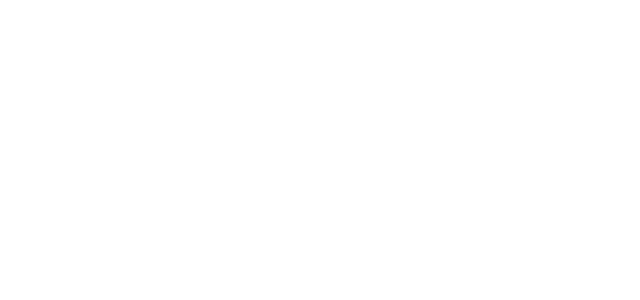
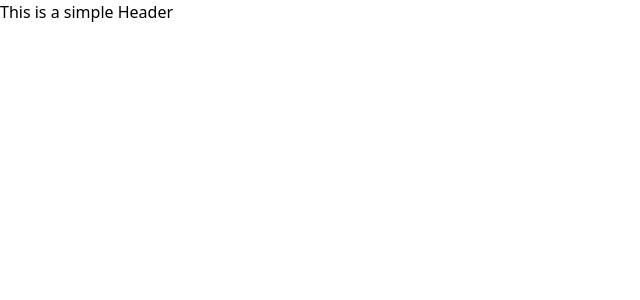
Before and after one commit to Rajesh-Royal/WYNK-Music-App-Clone, a React (Create React App) app: page / in a window 1280 px wide. Shown: the top 300 px of the page, without its empty margins (0-640 px from the left). Built offline with nearby package versions, Linux system fonts and the light colour scheme.

Commit message:
CLassnames function to get classNames by conditionally

```diff
--- a/src/App.tsx
+++ b/src/App.tsx
@@ -1,11 +1,12 @@
 import React from "react";
+import Header from "./components/Header/Header";
 import Container from "./containers/Container";
 
 function App() {
   return (
-  <Container>
-
-  </Container>
+  <main>
+    <Header />
+  </main>
   );
 }
 
--- /dev/null
+++ b/src/components/Header/Header.tsx
@@ -0,0 +1,15 @@
+import React from "react";
+
+interface Props {
+
+}
+
+const Header = (props: Props) => {
+    return (
+        <header>
+            This is a simple Header
+        </header>
+    );
+};
+
+export default Header;
--- /dev/null
+++ b/src/utils/ClassNames.tsx
@@ -0,0 +1,5 @@
+// conditionally renders classNames
+
+export default function classNames(...classes: string[]):string {
+    return classes.filter(Boolean).join(" ");
+  }
```
